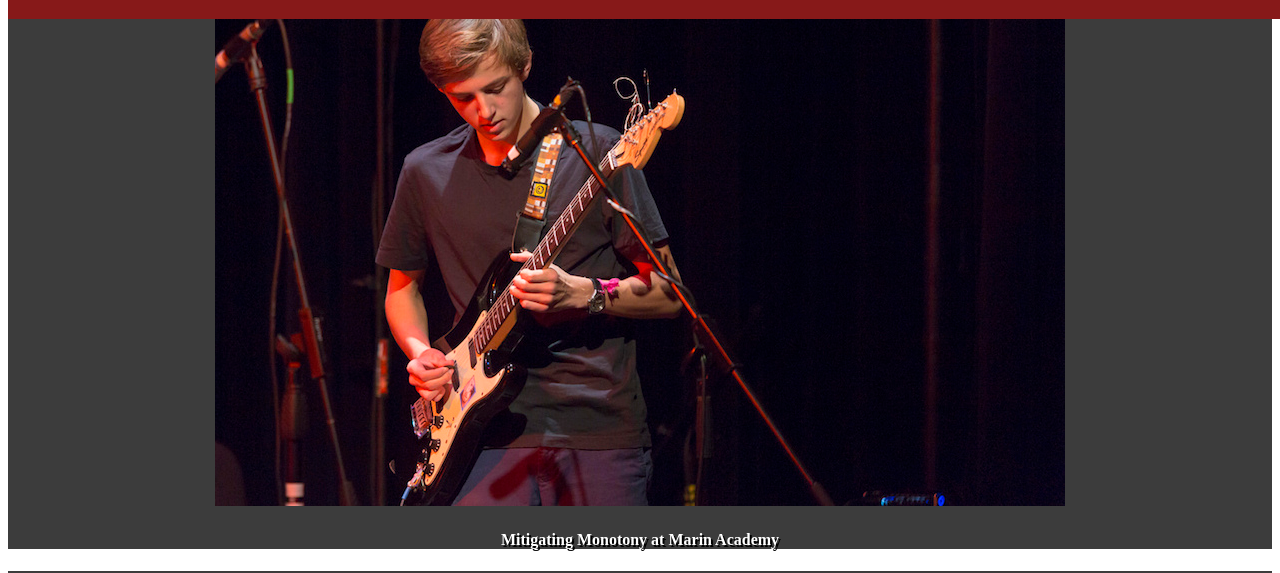
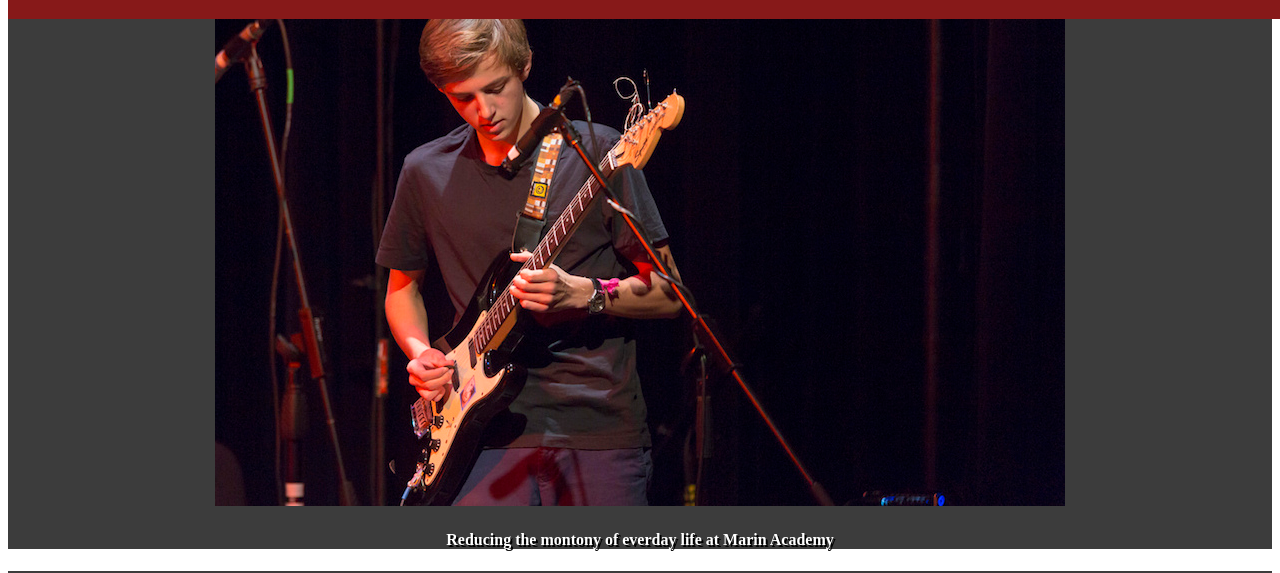
Before and after one commit to Jamesfleming1/JamesforPresident, a plain HTML site: page index.html in a window 1280 px wide. Shown: the part 69-642 px from the top of the page. Drawn offline with Linux system fonts and the light colour scheme.

Commit message:
Change Slogan

```diff
--- a/index.html
+++ b/index.html
@@ -107,7 +107,7 @@ font-size:2vw;
 </div>
 <div id = "mainimg">
 <img src="pic.jpg">
-<h4 class ="headtext">Mitigating Monotony at Marin Academy</h4>
+<h4 class ="headtext">Reducing the montony of everday life at Marin Academy</h4>
 </div>
 <div id="main">
 	<div id = "lists">
```
